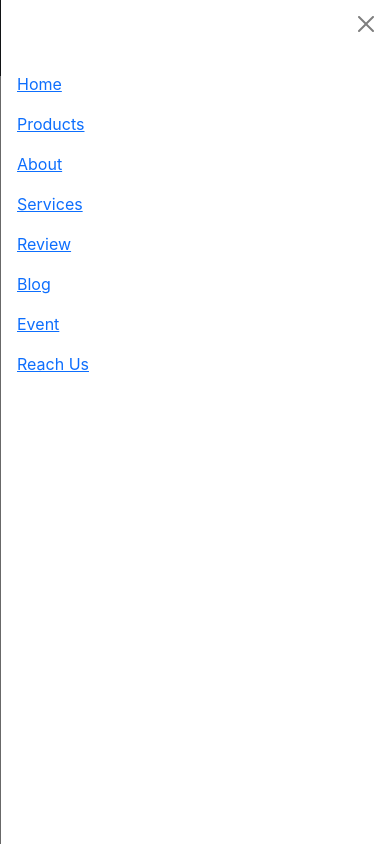
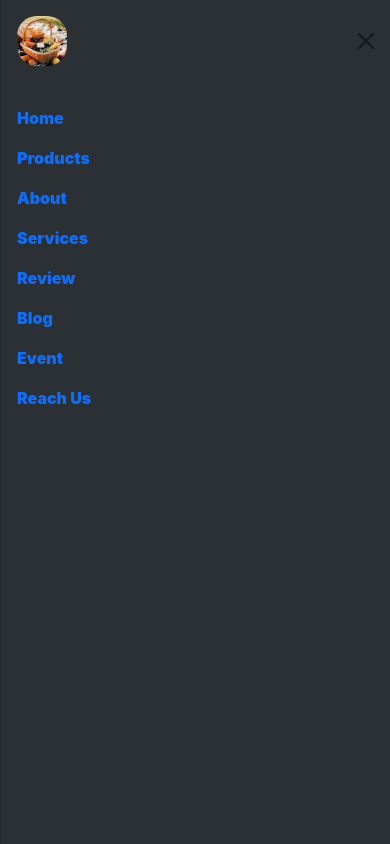
Before and after one commit to md-azmi-siddique/nitex-task-based-round-Front-End-Junior-, a React (Create React App) app: page / in a window 390 px wide. Both pictures are taken after a click on the button 350 px from the left and 38 px from the top of the page. Shown: the top 844 px of the page. Built offline with nearby package versions, Linux system fonts and the light colour scheme; the HTML template or start-up script is replaced by a standard one.

Commit message:
offCanvas bg color fixed

```diff
--- a/src/Components/Header/Header.css
+++ b/src/Components/Header/Header.css
@@ -35,6 +35,22 @@ Nav.Link {
   margin-left: 1000px;
 }
 
+.custom-offCanvas {
+  background: #2b3035 !important;
+}
+.custom-offCanvas a{
+  text-decoration: none;
+  font-weight: bolder;
+}
+.custom-offCanvas a:hover{
+  color: wheat;
+}
+
+.custom-offCanvas img{
+  margin-left: auto;
+}
+
+
 @media (max-width: 768px) {
   .custom-navbar .mobile-link {
     color: red; /* Set your desired font color for mobile devices */
--- a/src/Components/Header/Header.js
+++ b/src/Components/Header/Header.js
@@ -15,30 +15,19 @@ function Header() {
   return (
     <div className="header">
       {["md"].map((expand) => (
-        <Navbar
-        fixed="top"
-          data-bs-theme="dark"
-          key={expand}
-          expand={expand}
-          className="custom-navbar bg-body-tertiary mb-3"
-          id="navBar"
-        >
+        <Navbar fixed="top" data-bs-theme="dark" key={expand} expand={expand} className="custom-navbar bg-body-tertiary mb-3" id="navBar">
           <Container fluid>
             <Navbar.Brand>
               <img src={logo} alt="" />
             </Navbar.Brand>
             <Navbar.Toggle aria-controls={`offcanvasNavbar-expand-${expand}`} />
-            <Navbar.Offcanvas
-              id={`offcanvasNavbar-expand-${expand}`}
-              aria-labelledby={`offcanvasNavbarLabel-expand-${expand}`}
-              placement="end"
-            >
+            <Navbar.Offcanvas className="custom-offCanvas" id={`offcanvasNavbar-expand-${expand}`} aria-labelledby={`offcanvasNavbarLabel-expand-${expand}`} placement="end">
               <Offcanvas.Header closeButton>
-                <Offcanvas.Title
-                  id={`offcanvasNavbarLabel-expand-${expand}`}
-                ></Offcanvas.Title>
+                <Offcanvas.Title id={`offcanvasNavbarLabel-expand-${expand}`}>
+                    <img src={logo} alt="" />
+                </Offcanvas.Title>
               </Offcanvas.Header>
-              <Offcanvas.Body>
+              <Offcanvas.Body className="custom-offcanvas-body">
                 <Nav className="justify-content-end flex-grow-1 pe-3">
                   <Nav.Link><Link className="header-item" to="/">Home</Link></Nav.Link>
                   <Nav.Link><Link className="header-item" to="/products">Products</Link></Nav.Link>
```
